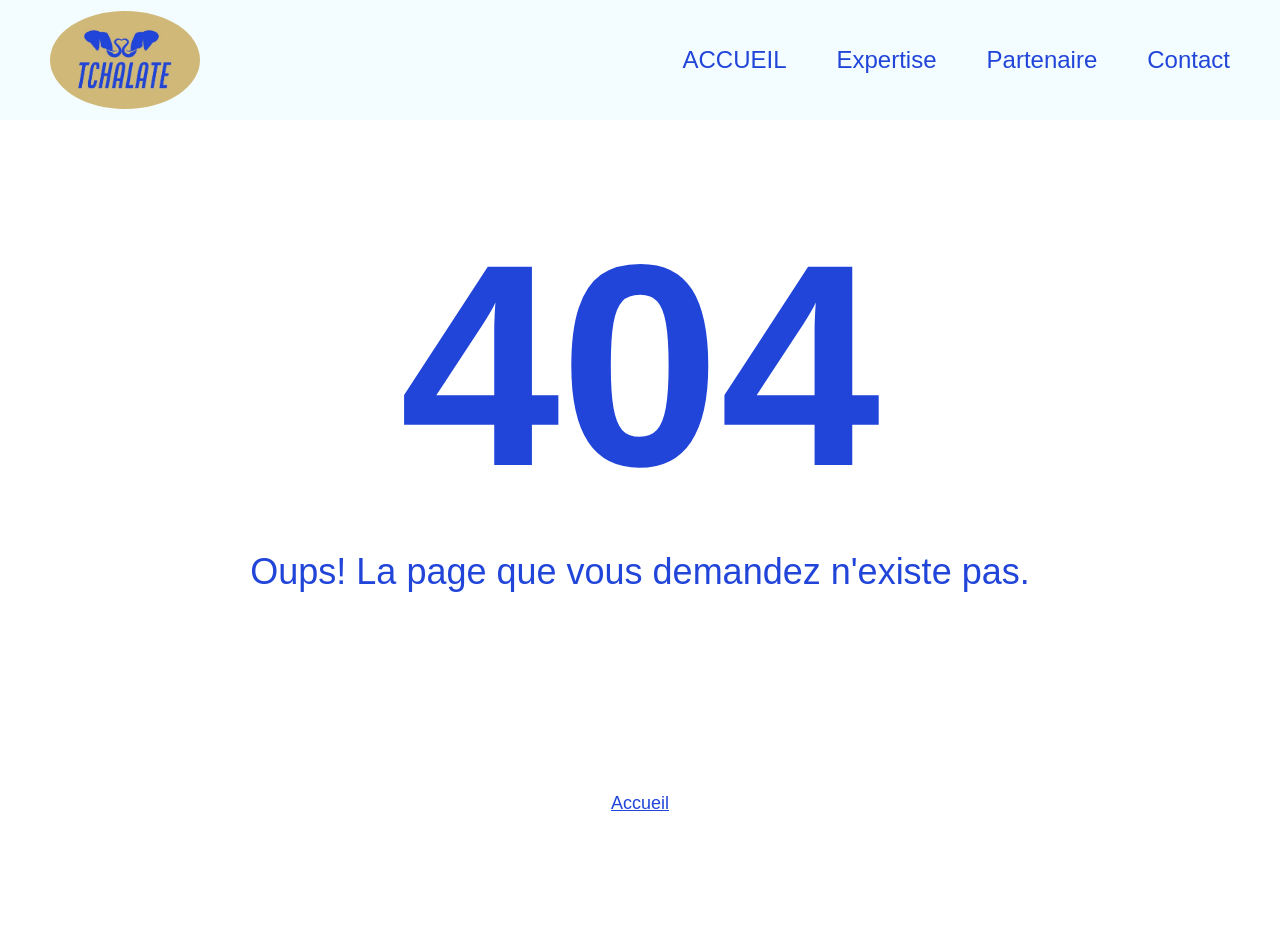
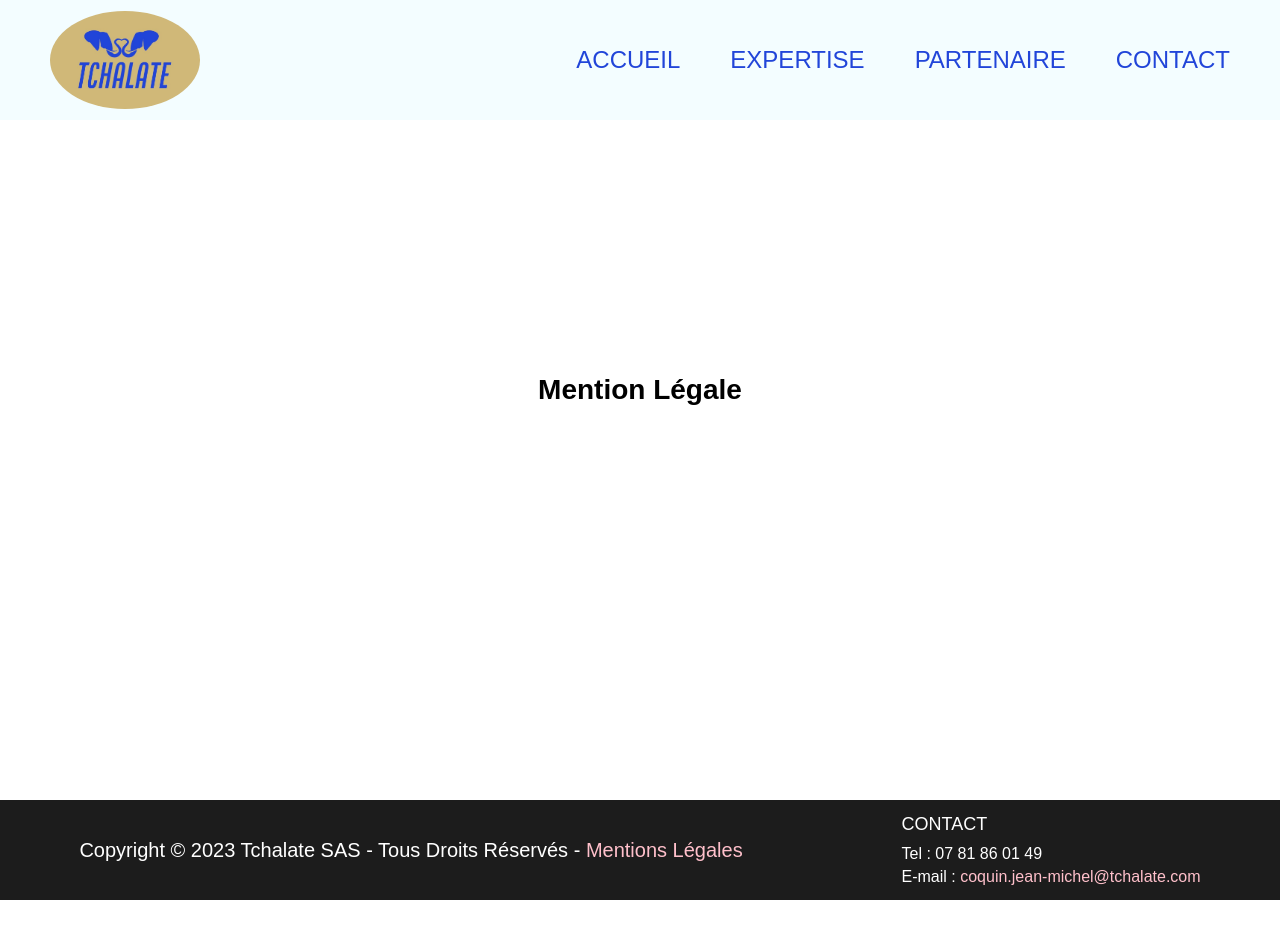
Before and after one commit to BlackBattler/tchalateweb, a React (Create React App) app: page /MentionLegale in a window 1280 px wide. Before the commit this address had no page. Shown: the top 952 px of the page. After the commit the page ends 900 px from the top, so only its background shows below. Built offline with nearby package versions, Linux system fonts and the light colour scheme.

Commit message:
add contact in footer and mention legale

```diff
--- a/src/App.js
+++ b/src/App.js
@@ -1,5 +1,6 @@
 import { BrowserRouter, Routes, Route } from "react-router-dom";
 import Home from "./pages/Home";
+import MentionLegale from "./pages/MentionLegale";
 import NotFound from "./pages/NotFound";
 
 function App() {
@@ -8,6 +9,7 @@ function App() {
       <BrowserRouter>
         <Routes>
           <Route path="/" element={<Home />} />
+          <Route path="/MentionLegale" element={<MentionLegale />} />
           <Route path="*" element={<NotFound />} />
         </Routes>
       </BrowserRouter>
--- a/src/components/Footer.js
+++ b/src/components/Footer.js
@@ -1,12 +1,39 @@
 import "../styles/footer.scss";
+import { Link } from "react-router-dom";
 
 // Footer function
 export default function Footer() {
   return (
     <footer className="footer">
-      <p className="footerText">
-        Copyright © 2023 Tchalate - All Right Reserved
-      </p>
+      <div>
+        <p className="footer_copyright">
+          Copyright © 2023 Tchalate SAS - Tous Droits Réservés -
+          <Link to="/MentionLegale" className="footer_mention">
+            {" "}
+            Mentions Légales
+          </Link>
+        </p>
+      </div>
+
+      <div id="sectionContact">
+        <p className="footer_contactTitre">CONTACT</p>
+        <ul>
+          <li>
+            <p className="footer_telephone">Tel : 07 81 86 01 49</p>
+          </li>
+          <li>
+            <p>
+              E-mail :{" "}
+              <a
+                className="footer_email"
+                href="mailto:coquin.jean-michel@tchalate.com"
+              >
+                coquin.jean-michel@tchalate.com
+              </a>
+            </p>
+          </li>
+        </ul>
+      </div>
     </footer>
   );
 }
--- a/src/components/HomeContact.js
+++ b/src/components/HomeContact.js
@@ -3,12 +3,12 @@ import "../styles/pageHome.scss";
 // Header function
 export default function HomeContact() {
   return (
-    <section id="sectionContact" className="sectionDisplay homeContact">
+    <sections className="sectionDisplay homeContact">
       <h2>CONTACT</h2>
       <div className="divContact">
         <p className="text">Tel : 07 81 86 01 49</p>
         <p className="text">E-mail : coquin.jean-michel@tchalate.com</p>
       </div>
-    </section>
+    </sections>
   );
 }
--- /dev/null
+++ b/src/components/Mention.js
@@ -0,0 +1,10 @@
+import "../styles/pageMention.scss";
+
+// Mention function
+export default function HomeContact() {
+  return (
+    <sections className="sectionMention">
+      <h1>Mention Légale</h1>
+    </sections>
+  );
+}
--- a/src/components/Nav.js
+++ b/src/components/Nav.js
@@ -12,13 +12,13 @@ export default function Nav() {
           <Link to="/">ACCUEIL</Link>
         </li>
         <li>
-          <a href="#sectionExpertise">Expertise</a>
+          <a href="#sectionExpertise">EXPERTISE</a>
         </li>
         <li>
-          <a href="#sectionPartenaire">Partenaire</a>
+          <a href="#sectionPartenaire">PARTENAIRE</a>
         </li>
         <li>
-          <a href="#sectionContact">Contact</a>
+          <a href="#sectionContact">CONTACT</a>
         </li>
       </ul>
     </nav>
--- a/src/pages/Home.js
+++ b/src/pages/Home.js
@@ -3,9 +3,9 @@ import Footer from "../components/Footer";
 import HomeMain from "../components/HomeMain";
 import HomeExpertise from "../components/HomeExpertise";
 import HomePartenaire from "../components/HomePartenaire";
-import HomeContact from "../components/HomeContact";
+//import HomeContact from "../components/HomeContact";
 
-//Home page
+// Page HOME
 export default function Home() {
   return (
     <div className="Accueil">
@@ -13,7 +13,6 @@ export default function Home() {
       <HomeMain />
       <HomeExpertise />
       <HomePartenaire />
-      <HomeContact />
       <Footer />
     </div>
   );
--- /dev/null
+++ b/src/pages/MentionLegale.js
@@ -0,0 +1,14 @@
+import Header from "../components/Header";
+import Footer from "../components/Footer";
+import Mention from "../components/Mention";
+
+// Page Mention Legale
+export default function MentionLegale() {
+  return (
+    <div className="Mention">
+      <Header />
+      <Mention />
+      <Footer />
+    </div>
+  );
+}
--- a/src/pages/NotFound.js
+++ b/src/pages/NotFound.js
@@ -3,7 +3,7 @@ import Header from "../components/Header";
 import Footer from "../components/Footer";
 import { Link } from "react-router-dom";
 
-//Error page
+// Page Error
 export default function NotFound() {
   return (
     <div className="errorPage">
--- a/src/styles/footer.scss
+++ b/src/styles/footer.scss
@@ -3,12 +3,30 @@
 .footer {
   display: flex;
   flex-direction: row;
-  justify-content: center;
+  justify-content: space-around;
   align-items: center;
   background-color: #1c1c1c;
   height: 100px;
+  color: white;
+
+  &_copyright {
+    font-size: 20px;
+  }
+  &_mention {
+    font-size: 20px;
+    color: pink;
+  }
+
+  &_contactTitre {
+    font-size: 18px;
+    padding-bottom: 10px;
+  }
+  &_telephone {
+    font-size: 16px;
+    padding-bottom: 5px;
+  }
+  &_email {
+    font-size: 16px;
+    color: pink;
+  }
 }
-.footerText {
-  font-size: 20px;
-  color: white;
-}
--- /dev/null
+++ b/src/styles/pageMention.scss
@@ -0,0 +1,9 @@
+@import "./main.scss";
+
+.sectionMention {
+  display: flex;
+  flex-direction: column;
+  justify-content: center;
+  align-items: center;
+  min-height: 100vh;
+}
```
Also changed, not shown: src/img/imageOrdinateur.jpg (added).
